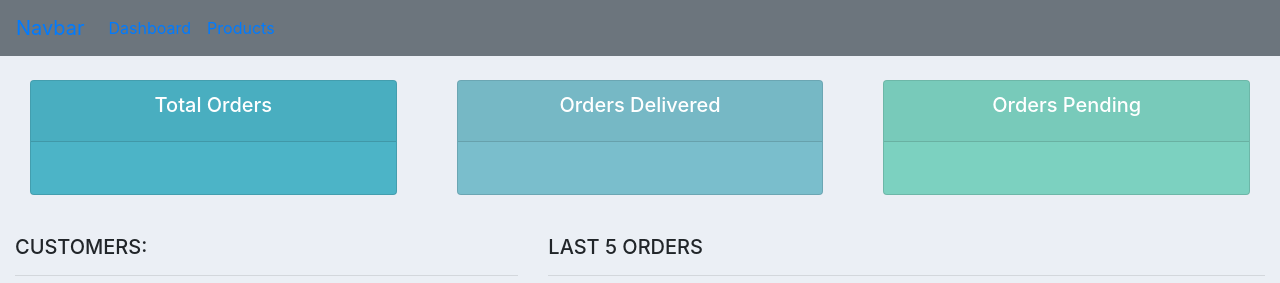
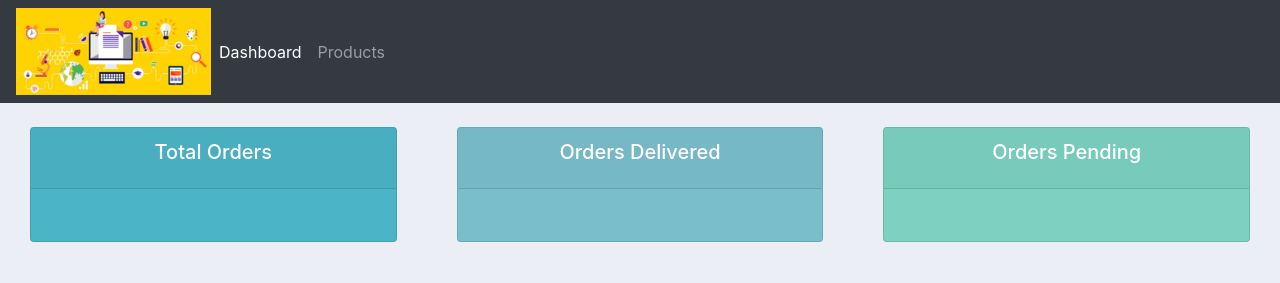
Before and after one commit to mhammed2020/Customer-management-platform, a Django app: page / in a window 1280 px wide. Shown: the top 283 px of the page. Run offline with Django 3.2, Linux system fonts and the light colour scheme; some libraries are stand-ins or nearby versions.

Commit message:
Add logo for navbar component

```diff
--- a/accounts/templates/accounts/navbar.html
+++ b/accounts/templates/accounts/navbar.html
@@ -1,5 +1,7 @@
-<nav class="navbar navbar-expand-lg navbar-secondary bg-secondary">
-    <a class="navbar-brand" href="#">Navbar</a>
+{% load static %}
+
+<nav class="navbar navbar-expand-lg navbar-dark bg-dark">
+ <img src="{% static 'images/log.png' %}">
   <button class="navbar-toggler" type="button" data-toggle="collapse" data-target="#navbarNav" aria-controls="navbarNav" aria-expanded="false" aria-label="Toggle navigation">
     <span class="navbar-toggler-icon"></span>
   </button>
```
Also changed, not shown: static/css/main.css (indentation only), static/images/log.png (added). Lines whose indentation alone changed are shown as unchanged.
